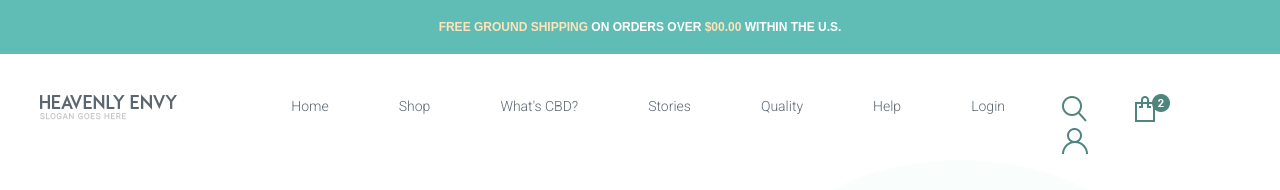
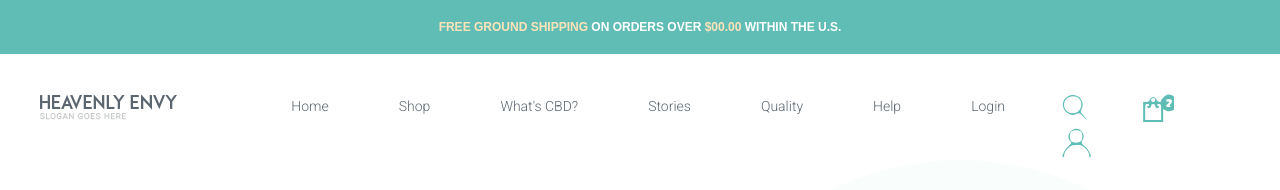
Before and after one commit to helyeahhh/hyper6, a plain HTML site: page index.html in a window 1280 px wide. Shown: the top 190 px of the page. Drawn offline with nearby package versions, Linux system fonts and the light colour scheme.

Commit message:
Added svg

```diff
--- a/assets/scss/styles.scss
+++ b/assets/scss/styles.scss
@@ -387,7 +387,7 @@ header {
     #tool-kit {
         float: right;
 
-        img {
+        svg {
             padding: 0px 22px;
         }
     }
@@ -934,7 +934,7 @@ footer {
     header #nav {
         width: initial;
     }
-    header li, header #tool-kit img {
+    header li, header #tool-kit svg {
         padding: 0px 5px;
     }
 
--- a/index.html
+++ b/index.html
@@ -5,15 +5,14 @@
     <meta charset="UTF-8">
     <meta name="viewport" content="width=device-width, initial-scale=1.0">
     <title>Heavenly Envy</title>
+    <!-- Local styles -->
+    <link rel="stylesheet" href="assets/css/styles.css">
+    <!-- Icon Library -->
+    <link rel="stylesheet" href="https://cdnjs.cloudflare.com/ajax/libs/font-awesome/4.7.0/css/font-awesome.min.css">
     <!-- Slick CSS-->
     <link rel="stylesheet" type="text/css" href="https://cdn.jsdelivr.net/npm/slick-carousel@1.8.1/slick/slick.css"/>
     <!-- Font Style-->
     <link href="https://fonts.googleapis.com/css2?family=Roboto:ital,wght@0,300;0,400;0,700;1,300;1,400;1,700&display=swap" rel="stylesheet">
-    <!-- Icon Library -->
-    <link rel="stylesheet" href="https://cdnjs.cloudflare.com/ajax/libs/font-awesome/4.7.0/css/font-awesome.min.css">
-    <!-- Local styles -->
-    <link rel="stylesheet" href="assets/css/styles.css">
-
 </head>
 <body>
     <header>
@@ -46,9 +45,49 @@
                 </div>
                 <div class="flex-col-2">
                     <div id="tool-kit">
-                        <img src="assets/images/search-icn.png" alt="">
-                        <img src="assets/images/cart-icon.png" alt="">
-                        <img src="assets/images/login-icn.png" alt="">
+                        <svg version="1.0" xmlns="http://www.w3.org/2000/svg"
+                            width="20.000000pt" height="21.000000pt" viewBox="0 0 25.000000 26.000000"
+                            preserveAspectRatio="xMidYMid meet">
+
+                            <g transform="translate(0.000000,26.000000) scale(0.100000,-0.100000)"
+                            fill="#60bdb5" stroke="none">
+                            <path d="M59 242 c-70 -36 -68 -130 3 -165 32 -16 40 -16 70 -4 32 13 34 13
+                            71 -27 31 -33 35 -35 18 -10 -11 17 -27 36 -35 43 -13 11 -13 17 0 47 12 29
+                            12 39 0 68 -15 37 -23 44 -66 56 -20 6 -38 3 -61 -8z m101 -24 c48 -52 12
+                            -138 -57 -138 -74 0 -111 83 -61 137 29 31 89 32 118 1z"/>
+                            </g>
+                        </svg>
+                        <svg version="1.0" xmlns="http://www.w3.org/2000/svg"
+                            width="28.000000pt" height="21.000000pt" viewBox="0 0 25.000000 28.000000"
+                            preserveAspectRatio="xMidYMid meet">
+
+                            <g transform="translate(0.000000,28.000000) scale(0.100000,-0.100000)"
+                            fill="#60bdb5" stroke="none">
+                            <path d="M240 273 c-23 -9 -60 -45 -60 -60 0 -23 -36 -14 -48 12 -7 15 -20 25
+                            -32 25 -12 0 -25 -10 -32 -25 -8 -18 -19 -25 -40 -25 l-28 0 0 -100 0 -100
+                            100 0 100 0 0 64 0 65 25 -13 c79 -41 158 67 94 129 -27 25 -56 36 -79 28z
+                            m-120 -53 c0 -13 -7 -20 -20 -20 -13 0 -20 7 -20 20 0 13 7 20 20 20 13 0 20
+                            -7 20 -20z m167 -5 c3 -9 -2 -24 -12 -34 -16 -18 -15 -20 2 -24 10 -3 4 -5
+                            -14 -6 -36 -1 -42 9 -18 29 8 7 15 16 15 21 0 5 -7 6 -15 3 -9 -4 -15 0 -15
+                            10 0 21 48 22 57 1z m-227 -45 c0 -5 -4 -10 -10 -10 -5 0 -10 -4 -10 -10 0 -5
+                            9 -10 20 -10 13 0 20 7 20 20 0 13 7 20 20 20 13 0 20 -7 20 -20 0 -13 7 -20
+                            20 -20 11 0 20 5 20 10 0 6 -4 10 -10 10 -5 0 -10 5 -10 10 0 6 9 10 20 10 18
+                            0 20 -7 20 -80 l0 -80 -80 0 -80 0 0 80 c0 73 2 80 20 80 11 0 20 -4 20 -10z"/>
+                            </g>
+                        </svg>
+                        <svg version="1.0" xmlns="http://www.w3.org/2000/svg"
+                            width="22.000000pt" height="22.000000pt" viewBox="0 0 26.000000 26.000000"
+                            preserveAspectRatio="xMidYMid meet">
+
+                            <g transform="translate(0.000000,26.000000) scale(0.100000,-0.100000)"
+                            fill="#60bdb5" stroke="none">
+                            <path d="M104 250 c-45 -17 -62 -76 -31 -108 15 -14 13 -18 -19 -46 -33 -30
+                            -63 -96 -43 -96 5 0 9 11 9 24 0 14 13 38 31 55 26 26 38 31 79 31 41 0 53 -5
+                            79 -31 18 -17 31 -41 31 -55 0 -13 4 -24 9 -24 20 0 -10 66 -44 96 -34 30 -35
+                            32 -21 59 28 54 -24 115 -80 95z m64 -22 c16 -16 16 -70 0 -86 -16 -16 -70
+                            -16 -86 0 -16 16 -16 70 0 86 7 7 26 12 43 12 17 0 36 -5 43 -12z"/>
+                            </g>
+                        </svg>
                     </div>
                 </div>
             </div>
```
Also changed, not shown: assets/css/styles.css, assets/images/cart-icon.svg (added), assets/images/login-icn.svg (added), assets/images/search-icn.svg (added), 1 other file.
